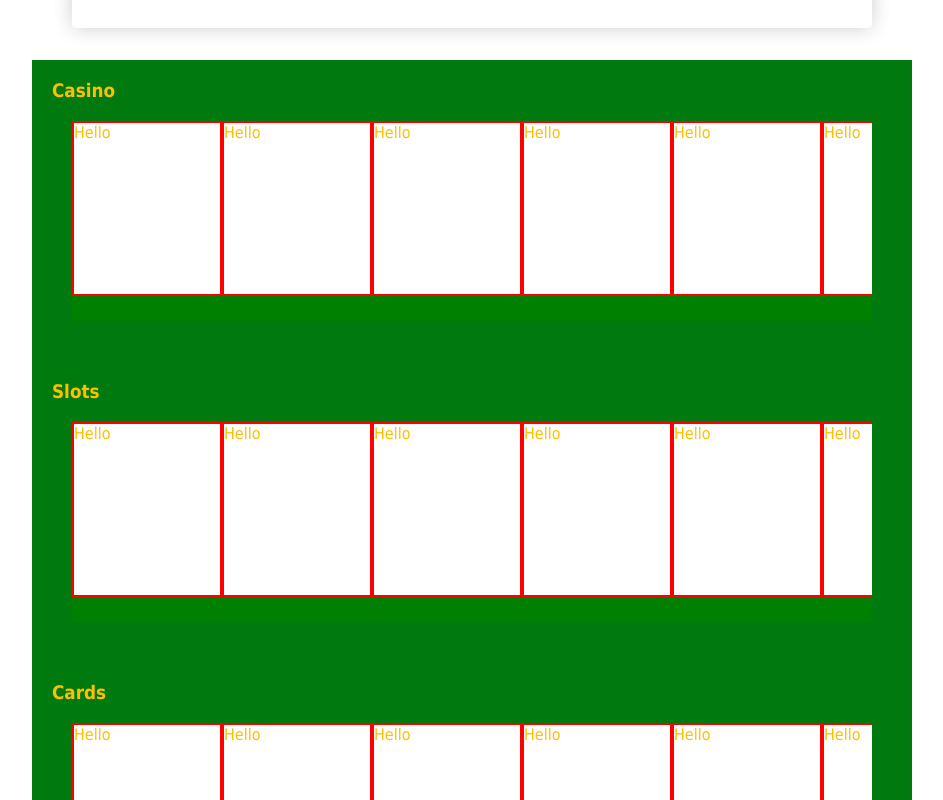
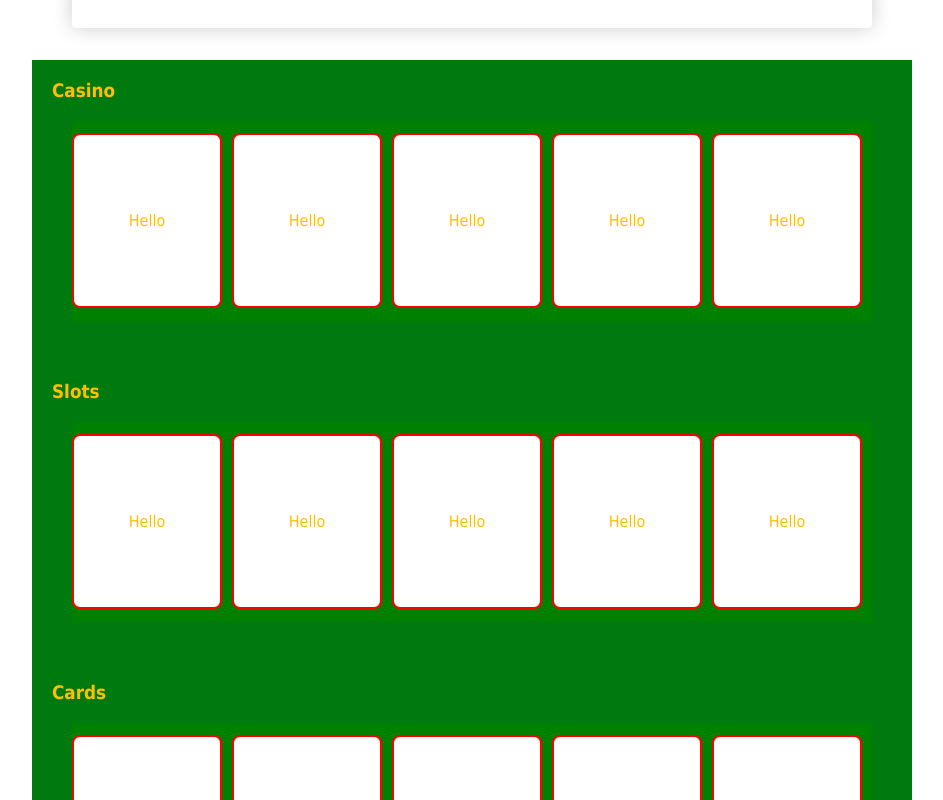
Before and after one commit to LuckyBetGambling/lucky-bet-gambling, a Next.js app: page / in a window 1280 px wide. Shown: the part 1580-2380 px from the top of the page, without its empty margins (168-1111 px from the left). Built offline with nearby package versions, Linux system fonts and the light colour scheme; no server answers.

Commit message:
feat: created GameCard component with some styling

```diff
--- /dev/null
+++ b/components/gameCard.jsx
@@ -0,0 +1,31 @@
+import styled from 'styled-components'
+import Link from 'next/link'
+
+const CardWrapper = styled(Link)`
+    text-decoration: none;
+    margin-right: 10px;
+    display: flex;
+    align-items: center;
+
+`
+
+const Card = styled.div`
+    flex: 0 0 auto;
+    border: 2px solid red;
+    width: 150px;
+    height: 175px;
+    background: white;
+    border-radius: 8px;
+    display: flex;
+    justify-content: center;
+    align-items: center;
+`
+
+export default function GameCard({id, content}){
+
+	return(
+		<CardWrapper key={id} href={`/casino/games/${id}`}>
+			<Card>{content}</Card>
+		</CardWrapper>
+	)
+}
--- a/components/sidescroller.jsx
+++ b/components/sidescroller.jsx
@@ -1,17 +1,16 @@
 import React from 'react'
 import styled from 'styled-components'
 import Link from 'next/link'
+import GameCard from './gameCard'
+
+
+const Wrapper = styled.div`
+    padding: 20px;
+    background-color: ${({theme}) => theme.secondary};
+`
 
 const Title = styled.h3`
     font-weight: 800;
-`
-
-const Card = styled.div`
-    flex: 0 0 auto;
-    border: 2px solid red;
-    width: 150px;
-    height: 175px;
-    background: white;
 `
 
 const SideScrollingContainer = styled.div`
@@ -26,10 +25,8 @@ const SideScrollingContainer = styled.div`
     margin: 20px;
 `
 
-const Wrapper = styled.div`
-    padding: 20px;
-    background-color: ${({theme}) => theme.secondary};
-`
+
+
 
 /**
  * Side Scrolling container for games
@@ -37,21 +34,19 @@ const Wrapper = styled.div`
  * @param {string} title - title of this section of games
  * @returns
  */
-const SideScroller = ({ items, title }) => {
+const SideScroller = ({ items, title, content }) => {
 
 	return (
 		<Wrapper>
 			<Title>
-				<Link href={`/casino/group/${title}`}>
-					{title}
-				</Link>
+				<Link href={`/casino/group/${title}`}>{title}</Link>
 			</Title>
 			<SideScrollingContainer>
 				{items.map(
 					(item) => {
-						return (<Link key={item.id} href={`/casino/games/${item.id}`}>
-							<Card>{item.content}</Card>
-						</Link>)
+						return (
+							<GameCard key={item.id} id={item.id} content={item.content} />
+						)
 					}
 				)}
 			</SideScrollingContainer>
```
